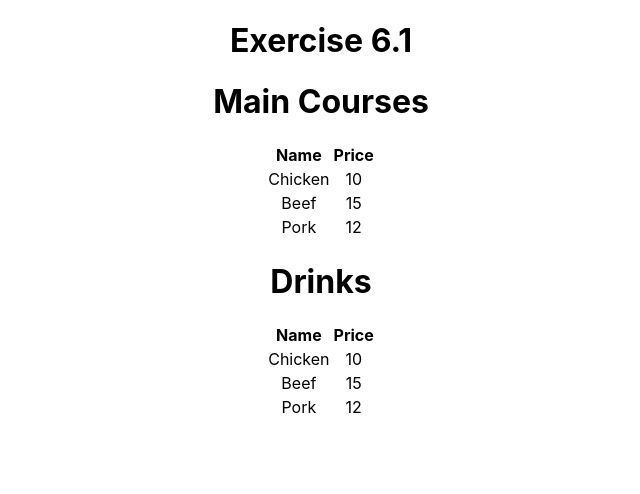
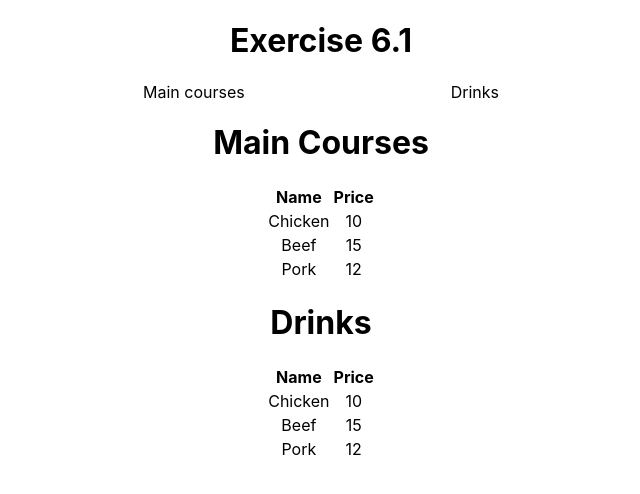
Before and after one commit to lassehav-oamk/Web-frameworks-2023-lesson-exercises, a React (Create React App) app: page / in a window 1280 px wide. Shown: the top 494 px of the page, without its empty margins (319-959 px from the left). Built offline with nearby package versions, Linux system fonts and the light colour scheme.

Commit message:
Added menu to exercise 6.1

```diff
--- a/src/exercise-6-1/Exercise6_1.js
+++ b/src/exercise-6-1/Exercise6_1.js
@@ -1,12 +1,17 @@
 import React from "react";
 import MainCourses from "./MainCourses";
 import Drinks from "./Drinks";
+import styles from "./HorizontalMenu.module.css";
 
 export default function () {
   return (
     <div>
       <h1>Exercise 6.1</h1>
       <div>
+        <div className={styles.menu}>
+          <div>Main courses</div>
+          <div>Drinks</div>
+        </div>
         <MainCourses />
         <Drinks />
       </div>
--- /dev/null
+++ b/src/exercise-6-1/HorizontalMenu.module.css
@@ -0,0 +1,6 @@
+.menu {
+  display: flex;
+  justify-content: space-evenly;
+  width: 60%;
+  margin: auto;
+}
```
